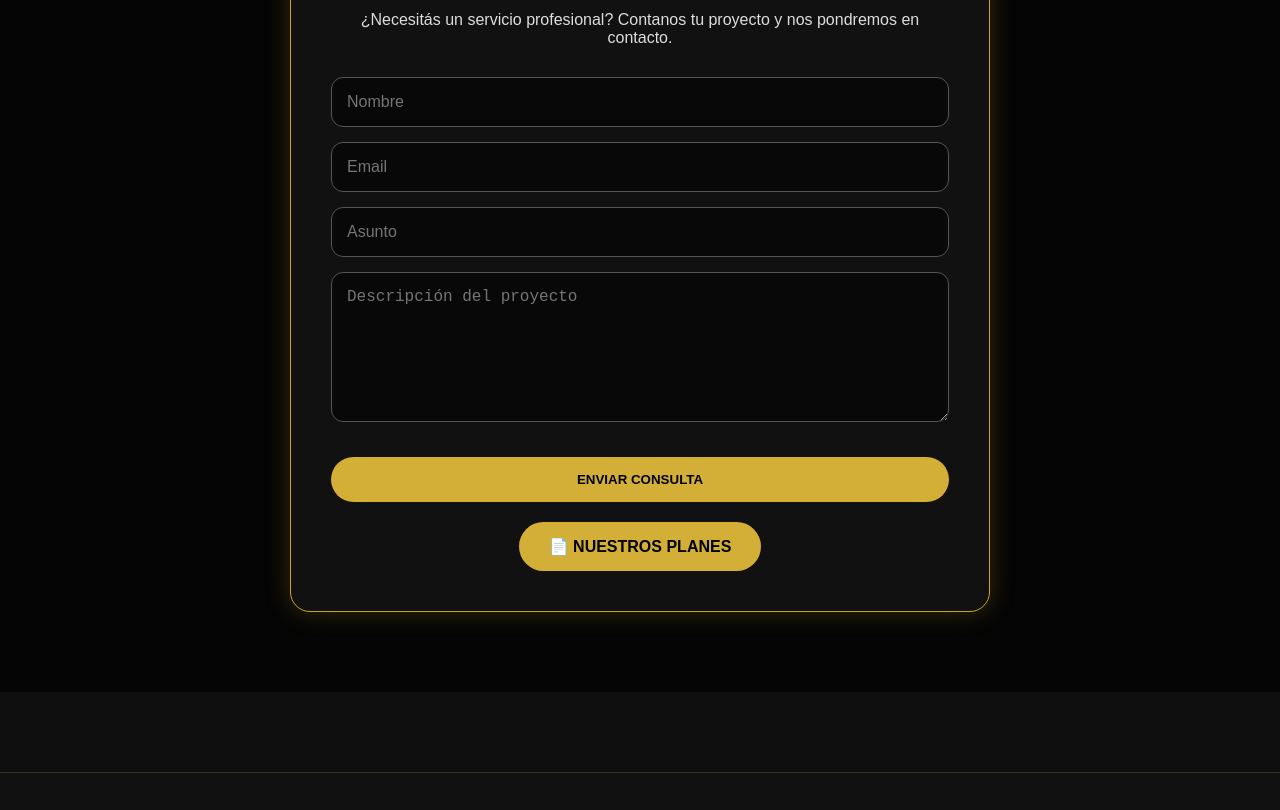
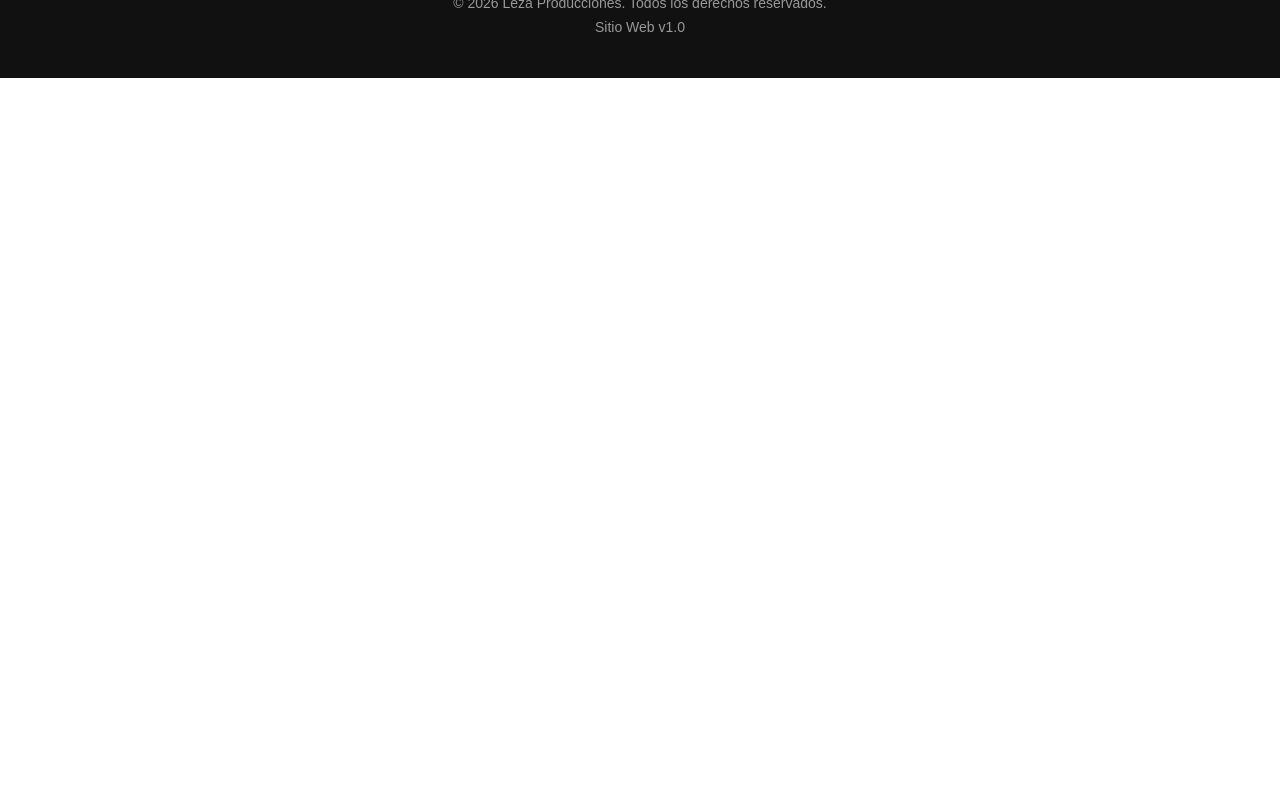
Before and after one commit to lezaproduccionescine-hash/leza-web, a plain HTML site: page index.html in a window 1280 px wide. Shown: the part 2040-2850 px from the top of the page. After the commit the page ends 2118 px from the top, so only its background shows below. Drawn offline with nearby package versions, Linux system fonts and the light colour scheme.

Commit message:
Eliminar sección de contacto y actualizar sitio web

```diff
--- a/index.html
+++ b/index.html
@@ -171,12 +171,10 @@
 
         <li>✔ Soporte y futuras actualizaciones oficiales.</li>
 
-        <li>✔ desarrollo %100 Argentino. </li>
-        </ul>
+        <li>✔ Desarrollo 100% argentino. </li>
 
-        </div>
 
-    </div>
+          </div>
 
     </section>
 
@@ -215,63 +213,10 @@
 
         </div>
 
-        <!-- Contratanos -->
-
-<section id="contratanos">
-
-    <div class="contact-card">
-
-        <h2>CONTRATANOS</h2>
-
-        <p>
-            ¿Necesitás un servicio profesional?
-            Contanos tu proyecto y nos pondremos en contacto.
-        </p>
 
 
-        <form id="contactForm">
-
-            <input
-            type="text"
-            id="nombre"
-            name="nombre"
-            placeholder="Nombre"
-            required>
 
 
-            <input
-            type="email"
-            id="email"
-            name="email"
-            placeholder="Email"
-            required>
-
-
-            <input
-            type="text"
-            id="asunto"
-            name="asunto"
-            placeholder="Asunto"
-            required>
-
-
-            <textarea
-            id="descripcion"
-            name="descripcion"
-            placeholder="Descripción del proyecto"
-            required></textarea>
-
-
-            <button type="submit" id="sendBtn">
-                ENVIAR CONSULTA
-            </button>
-
-        </form>
-
-
-        <button id="plansBtn" class="secondary-btn">
-            📄 NUESTROS PLANES
-        </button>
 
 
     </div>
```
